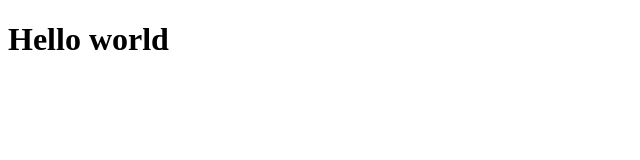
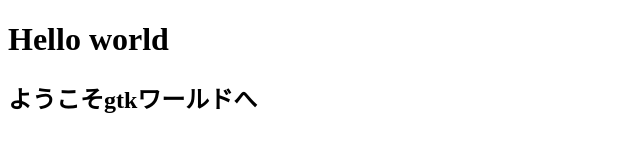
Before and after one commit to gtkgtm/www, a plain HTML site: page index.html in a window 1280 px wide. Shown: the whole page, without its empty margins (0-640 px from the left). Drawn offline with Linux system fonts and the light colour scheme.

Commit message:
Update index.html

```diff
--- a/index.html
+++ b/index.html
@@ -4,5 +4,6 @@
   </head>
   <body>
     <h1>Hello world</h1>
+    <h2>ようこそgtkワールドへ</h2>
   </body>
 </html>
```
